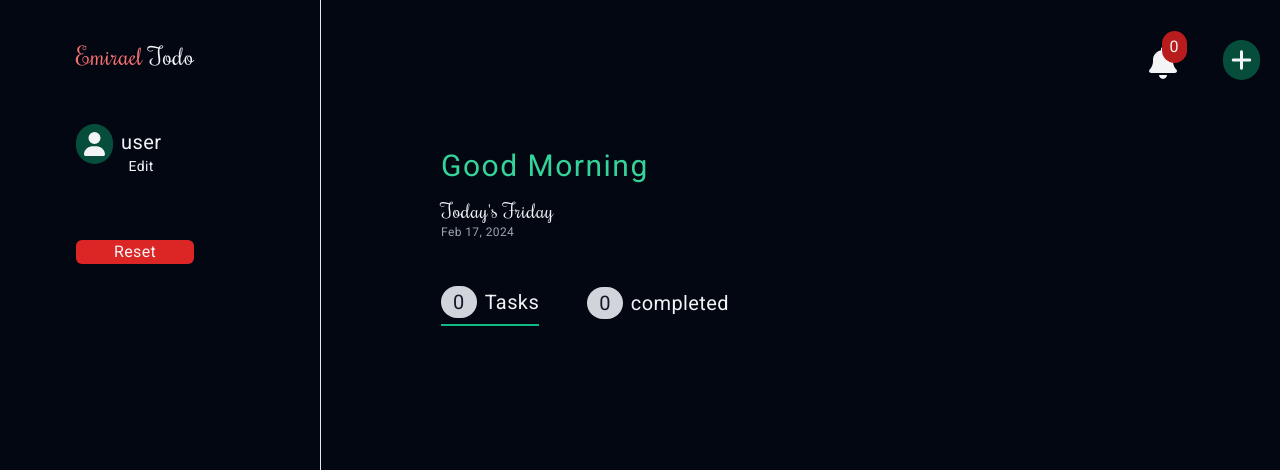
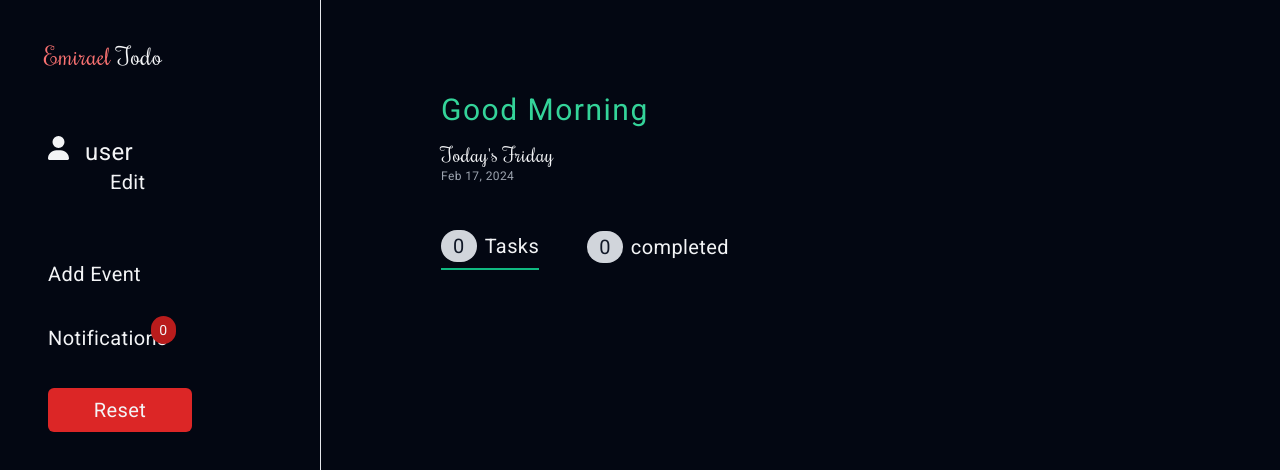
Before and after one commit to Emiraell/Advanced-TodoList-App, a React (Vite) app: page /home in a window 1280 px wide. Shown: the top 470 px of the page. Built offline with nearby package versions, Linux system fonts and the light colour scheme.

Commit message:
restructured header and side nav

```diff
--- a/src/components/Header.tsx
+++ b/src/components/Header.tsx
@@ -8,60 +8,77 @@ import { notification } from "../store/features/notificationSlice";
 
 export default function Header() {
   const [menuClicked, setMenuClicked] = useState<boolean>(false);
-  const notification: notification[] | undefined = useAppSelector(
+  const notification: notification[] = useAppSelector(
     (state) => state.notificationReducer?.contents
   );
 
+  const [scrolledY, setScrolledY] = useState<boolean>(false);
+
+  window.addEventListener("scroll", () => {
+    if (window.scrollY > 100) {
+      setScrolledY(true);
+    } else {
+      setScrolledY(false);
+    }
+  });
   return (
-    <div>
+    <div className={``}>
       <div
-        className={`py-10 px-5 flex items-start fixed left-0 right-0 justify-between z-10`}
+        className={`${
+          menuClicked && "bg-gray-900 w-[70vw] h-[100vh]"
+        } fixed md:relative right-0 left-0`}
       >
         <div
-          className={` lg:px-14 ${
-            menuClicked &&
-            "bg-gray-950 h-[100vh] -top-10 -left-7 py-10 px-10 relative"
+          className={`flex justify-between w-[100%] pt-10 px-6 text-2xl ${
+            scrolledY && "bg-gray-900"
           }`}
         >
+          <div>
+            <div className=" ml-5 flex justify-between">
+              <p
+                className={` ${
+                  !menuClicked && "hidden"
+                } font-rochester md:block`}
+              >
+                {" "}
+                <span className="text-red-400  ">Emirael</span> Todo
+              </p>
               <div onClick={() => setMenuClicked(!menuClicked)}>
                 <FontAwesomeIcon
                   icon={faUser}
-              className={`h-8 ${
+                  className={`md:hidden ${
                     menuClicked && "hidden"
-              } md:hidden bg-emerald-900 p-3 rounded-full`}
-            />{" "}
-            <div
-              className={`flex font-rochester items-center justify-between text-2xl  ${
-                !menuClicked && "hidden"
-              } md:block`}
-            >
-              <p>
-                <span className="text-red-400 ">Emirael</span> Todo
-              </p>
-              <FontAwesomeIcon icon={faX} className={`h-5 md:hidden`} />
+                  } bg-emerald-600 p-3 rounded-full`}
+                />
+                <FontAwesomeIcon
+                  icon={faX}
+                  className={`${!menuClicked && "hidden"}`}
+                />
               </div>
             </div>
-          <SideNav menuClicked={menuClicked} />
+
+            <SideNav
+              menuClicked={menuClicked}
+              notification={notification.length}
+            />
           </div>
-
-        {/*  */}
-        <div className="flex items-center ">
-          {" "}
+          <div
+            className={`flex justify-between md:hidden ${
+              menuClicked && "hidden"
+            }`}
+          >
+            <div className="relative mr-10">
               <Link to="/notifications">
-            <div className="flex justify-evenly w-20 relative  mx-5">
-              <FontAwesomeIcon icon={faBell} className="h-8" />
-
-              <p className="absolute bg-red-700 rounded-full py-1 px-2 -top-4 right-4">
+                <FontAwesomeIcon icon={faBell} />
+                <p className="absolute -top-2 text-sm -right-2 bg-red-700 rounded-full py-1 px-2 ">
                   {notification.length}
                 </p>
+              </Link>
             </div>
+            <Link to="/add_event" className="mr-5">
+              <FontAwesomeIcon icon={faPlus} />
             </Link>
-          <Link to="/add_event">
-            <FontAwesomeIcon
-              icon={faPlus}
-              className="h-6 bg-emerald-900 p-2 rounded-full"
-            />
-          </Link>
+          </div>
         </div>
       </div>
     </div>
--- a/src/components/SideNav.tsx
+++ b/src/components/SideNav.tsx
@@ -3,63 +3,62 @@ import { FontAwesomeIcon } from "@fortawesome/react-fontawesome";
 import { changeUserName } from "../store/features/userNameSlice";
 import { useAppDispatch, useAppSelector } from "../store/store";
 import { useState } from "react";
-
-interface menuContent {
-  name: string;
-  path: string;
-}
+import { Link } from "react-router-dom";
 
 interface clickedMenu {
   menuClicked: boolean;
+  notification: number;
 }
-export default function SideNav({ menuClicked }: clickedMenu) {
+export default function SideNav({ menuClicked, notification }: clickedMenu) {
   const userName = useAppSelector((state) => state.userNameReducer.userName);
   const dispatch = useAppDispatch();
 
-  const [nameValue, setNameValue] = useState<string>("");
+  const [nameValue, setNameValue] = useState<string>(userName);
+  // const [name, setName] = useState<string>();
   const [editUser, setEditUser] = useState<boolean>(false);
+
   return (
-    <div>
-      <div className={`${!menuClicked && "hidden"} md:block my-10`}>
-        <div className="flex items-center tracking-wide">
-          <FontAwesomeIcon
-            icon={faUser}
-            className="h-6 rounded-full bg-emerald-900 p-2"
-          />
-          <div className="-ml-4 px-6 mt-4">
-            <p className=" text-xl">{userName}</p>
-            <p
-              className="text-sm text-center"
-              onClick={() => setEditUser(true)}
-            >
-              {!editUser && "Edit"}
+    <div className={`mt-12 md:mt-16 md:block ${!menuClicked && "hidden"} px-6`}>
+      <div className=" flex">
+        <FontAwesomeIcon icon={faUser} />
+        <p className="px-4">{userName}</p>
+      </div>
+      <div>
+        <input
+          value={nameValue}
+          onChange={(e) => setNameValue(e.target.value)}
+          type="text"
+          className={`w-36 py-1 px-1 bg-gray-800 rounded mr-2 outline-none text-sm my-2 ${
+            !editUser && "hidden"
+          }`}
+        />
+        <p
+          className=" text-center text-xl"
+          onClick={() => {
+            dispatch(changeUserName(nameValue));
+            setNameValue("");
+            setEditUser(!editUser);
+          }}
+        >
+          {editUser ? "Save" : "Edit"}
+        </p>
+      </div>
+
+      <div className="my-16 text-xl">
+        <Link to="/add_event" className="hidden md:block">
+          Add Event
+        </Link>
+        <div className="relative mr-10 my-9 hidden md:block">
+          <Link to="/notifications">
+            Notifications
+            <p className="absolute -top-2 text-sm -right-2 bg-red-700 rounded-full py-1 px-2 ">
+              {notification}
             </p>
-          </div>
+          </Link>
         </div>
-
-        {/* Change user name */}
-        {editUser && (
-          <div className="mt-3">
-            <input
-              value={nameValue}
-              type="text"
-              className="w-28 outline-none rounded py-3 px-1 h-4 bg-gray-800 mr-2"
-              onChange={(e) => setNameValue(e.target.value)}
-            />
-            <span
-              onClick={() => {
-                dispatch(changeUserName(nameValue));
-                setEditUser(false);
-                setNameValue("");
-              }}
-            >
-              save
-            </span>
-          </div>
-        )}
-        <div className="my-16">
-          <button className=" bg-red-600 w-full rounded-md">Reset</button>
-        </div>
+        <button className="bg-red-600 w-36 rounded-md text-xl p-2 duration-0.5 hover:opacity-80">
+          Reset
+        </button>
       </div>
     </div>
   );
--- a/src/pages/Home.tsx
+++ b/src/pages/Home.tsx
@@ -66,7 +66,7 @@ export default function Home() {
       <div className=" col-span-1">
         <Header />
       </div>
-      <div className="m-auto w-[90%] md:w-full text-start lg:pt-[17vh] pt-[12vh] col-span-3 md:border-l h-[100vh] md:px-20">
+      <div className="m-auto w-[90%] md:w-full text-start md:pt-[10vh] pt-[17vh] col-span-3 md:border-l h-[100vh] md:px-20">
         <div className="px-10">
           <p className="text-2xl md:text-3xl tracking-wider text-emerald-400 py-3 ">
             {greeting}{" "}
```
Lines whose indentation alone changed are shown as unchanged.
